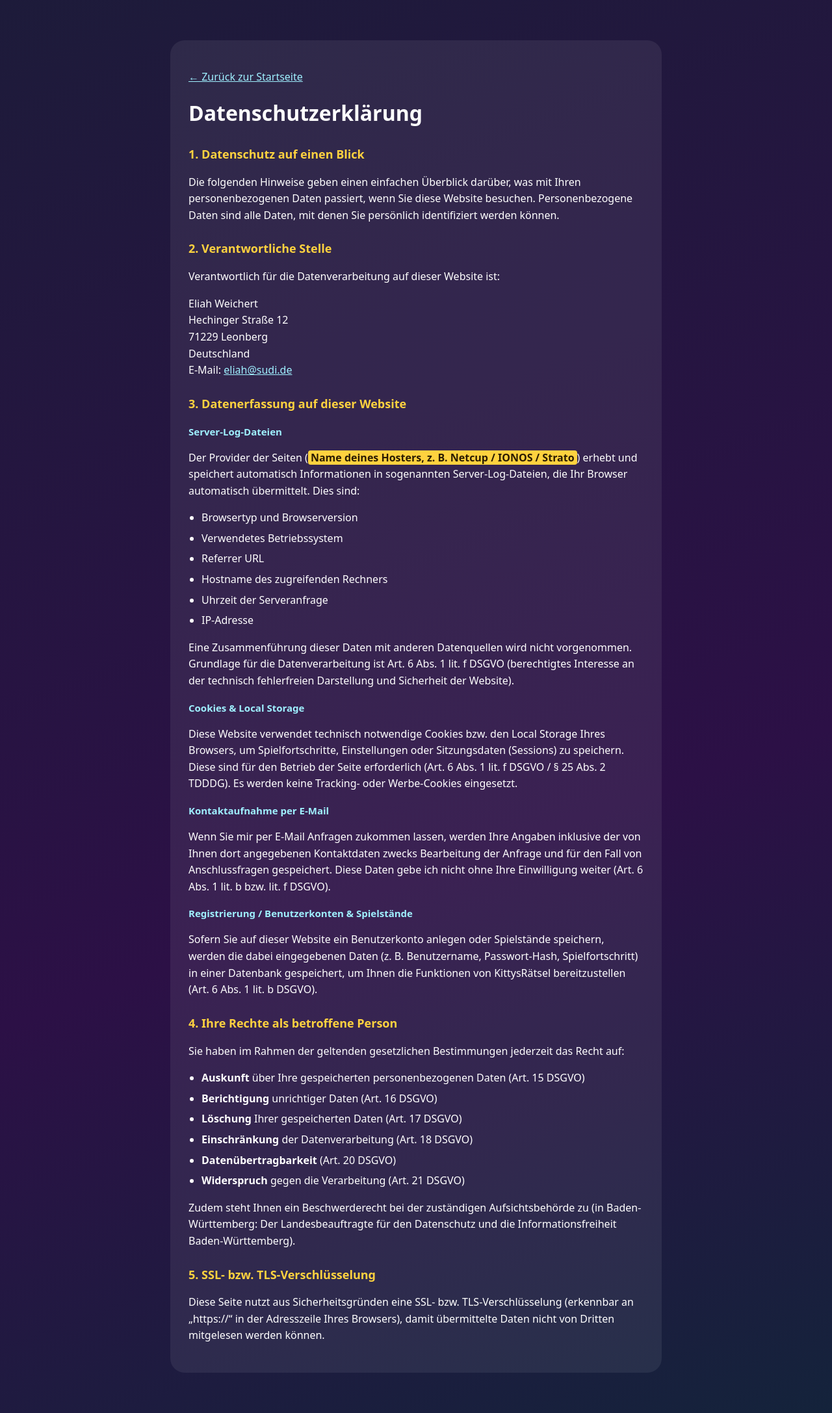
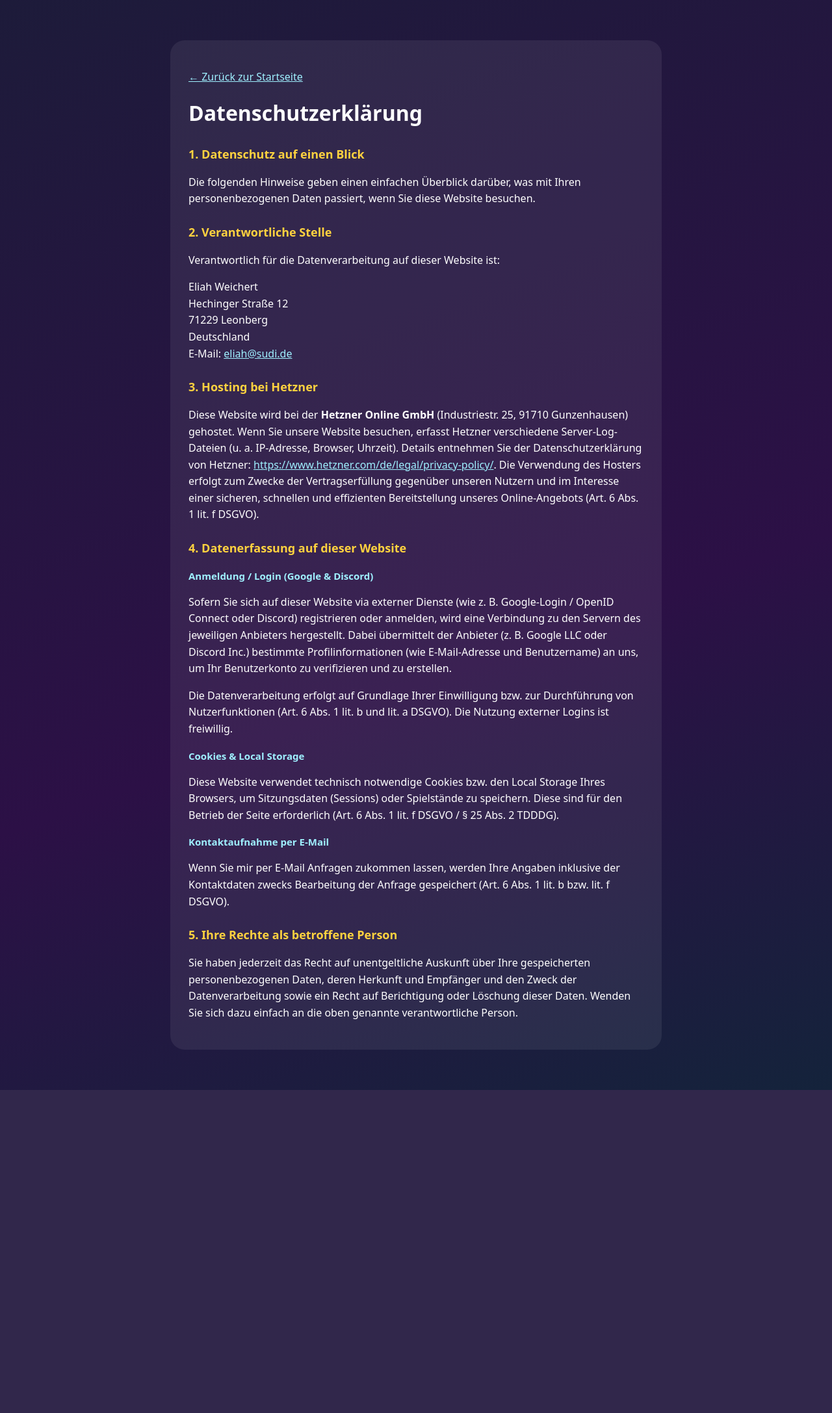
Before and after one commit to blackKittys3890/Kittysquiz, a PHP site: page /datenschutz.php in a window 1280 px wide. Shown: the whole page at 65% size. After the commit the page ends 1677 px from the top, so only its background shows below. Run offline with PHP 8.4, Linux system fonts and the light colour scheme.

Commit message:
feat: Update Datenschutzerklärung to version 1.1 with revised content and structure

```diff
--- a/datenschutz.php
+++ b/datenschutz.php
@@ -1,5 +1,5 @@
 <?php
-// Version 1.0
+// Version 1.1
 ?>
 <!DOCTYPE html>
 <html lang="de">
@@ -17,7 +17,6 @@
         h3 { font-size: 15px; margin-top: 16px; color: #9ff0ff; }
         ul { padding-left: 20px; }
         li { margin-bottom: 6px; }
-        .platzhalter { background: #ffd23f; color: #2a1b00; padding: 0 4px; border-radius: 4px; font-weight: bold; }
     </style>
 </head>
 <body>
@@ -29,8 +28,7 @@
         <h2>1. Datenschutz auf einen Blick</h2>
         <p>
             Die folgenden Hinweise geben einen einfachen Überblick darüber, was mit Ihren personenbezogenen Daten
-            passiert, wenn Sie diese Website besuchen. Personenbezogene Daten sind alle Daten, mit denen Sie
-            persönlich identifiziert werden können.
+            passiert, wenn Sie diese Website besuchen.
         </p>
 
         <h2>2. Verantwortliche Stelle</h2>
@@ -45,74 +43,50 @@
             E-Mail: <a href="mailto:eliah@sudi.de">eliah@sudi.de</a>
         </p>
 
-        <h2>3. Datenerfassung auf dieser Website</h2>
+        <h2>3. Hosting bei Hetzner</h2>
+        <p>
+            Diese Website wird bei der <strong>Hetzner Online GmbH</strong> (Industriestr. 25, 91710 Gunzenhausen) gehostet.
+            Wenn Sie unsere Website besuchen, erfasst Hetzner verschiedene Server-Log-Dateien (u. a. IP-Adresse, Browser, Uhrzeit).
+            Details entnehmen Sie der Datenschutzerklärung von Hetzner:
+            <a href="https://www.hetzner.com/de/legal/privacy-policy/" target="_blank" rel="noopener">https://www.hetzner.com/de/legal/privacy-policy/</a>.
+            Die Verwendung des Hosters erfolgt zum Zwecke der Vertragserfüllung gegenüber unseren Nutzern und im Interesse einer
+            sicheren, schnellen und effizienten Bereitstellung unseres Online-Angebots (Art. 6 Abs. 1 lit. f DSGVO).
+        </p>
 
-        <h3>Server-Log-Dateien</h3>
+        <h2>4. Datenerfassung auf dieser Website</h2>
+
+        <h3>Anmeldung / Login (Google &amp; Discord)</h3>
         <p>
-            Der Provider der Seiten (<span class="platzhalter">Name deines Hosters, z. B. Netcup / IONOS / Strato</span>)
-            erhebt und speichert automatisch Informationen in sogenannten Server-Log-Dateien, die Ihr Browser
-            automatisch übermittelt. Dies sind:
+            Sofern Sie sich auf dieser Website via externer Dienste (wie z. B. Google-Login / OpenID Connect oder Discord)
+            registrieren oder anmelden, wird eine Verbindung zu den Servern des jeweiligen Anbieters hergestellt. Dabei übermittelt
+            der Anbieter (z. B. Google LLC oder Discord Inc.) bestimmte Profilinformationen (wie E-Mail-Adresse und Benutzername) an uns,
+            um Ihr Benutzerkonto zu verifizieren und zu erstellen.
         </p>
-        <ul>
-            <li>Browsertyp und Browserversion</li>
-            <li>Verwendetes Betriebssystem</li>
-            <li>Referrer URL</li>
-            <li>Hostname des zugreifenden Rechners</li>
-            <li>Uhrzeit der Serveranfrage</li>
-            <li>IP-Adresse</li>
-        </ul>
         <p>
-            Eine Zusammenführung dieser Daten mit anderen Datenquellen wird nicht vorgenommen.
-            Grundlage für die Datenverarbeitung ist Art. 6 Abs. 1 lit. f DSGVO (berechtigtes Interesse an der technisch
-            fehlerfreien Darstellung und Sicherheit der Website).
+            Die Datenverarbeitung erfolgt auf Grundlage Ihrer Einwilligung bzw. zur Durchführung von Nutzerfunktionen (Art. 6 Abs. 1 lit. b und lit. a DSGVO).
+            Die Nutzung externer Logins ist freiwillig.
         </p>
 
         <h3>Cookies &amp; Local Storage</h3>
         <p>
             Diese Website verwendet technisch notwendige Cookies bzw. den Local Storage Ihres Browsers, um
-            Spielfortschritte, Einstellungen oder Sitzungsdaten (Sessions) zu speichern. Diese sind für den Betrieb
-            der Seite erforderlich (Art. 6 Abs. 1 lit. f DSGVO / § 25 Abs. 2 TDDDG). Es werden keine Tracking- oder
-            Werbe-Cookies eingesetzt.
+            Sitzungsdaten (Sessions) oder Spielstände zu speichern. Diese sind für den Betrieb der Seite erforderlich
+            (Art. 6 Abs. 1 lit. f DSGVO / § 25 Abs. 2 TDDDG).
         </p>
 
         <h3>Kontaktaufnahme per E-Mail</h3>
         <p>
-            Wenn Sie mir per E-Mail Anfragen zukommen lassen, werden Ihre Angaben inklusive der von Ihnen dort
-            angegebenen Kontaktdaten zwecks Bearbeitung der Anfrage und für den Fall von Anschlussfragen gespeichert.
-            Diese Daten gebe ich nicht ohne Ihre Einwilligung weiter (Art. 6 Abs. 1 lit. b bzw. lit. f DSGVO).
+            Wenn Sie mir per E-Mail Anfragen zukommen lassen, werden Ihre Angaben inklusive der Kontaktdaten
+            zwecks Bearbeitung der Anfrage gespeichert (Art. 6 Abs. 1 lit. b bzw. lit. f DSGVO).
         </p>
 
-        <!-- Optional: Falls du ein Login / Registrierung / Datenbank für Spielstände hast, drinlassen, sonst löschen -->
-        <h3>Registrierung / Benutzerkonten &amp; Spielstände</h3>
+        <h2>5. Ihre Rechte als betroffene Person</h2>
         <p>
-            Sofern Sie auf dieser Website ein Benutzerkonto anlegen oder Spielstände speichern, werden die dabei
-            eingegebenen Daten (z. B. Benutzername, Passwort-Hash, Spielfortschritt) in einer Datenbank gespeichert,
-            um Ihnen die Funktionen von KittysRätsel bereitzustellen (Art. 6 Abs. 1 lit. b DSGVO).
-        </p>
-
-        <h2>4. Ihre Rechte als betroffene Person</h2>
-        <p>
-            Sie haben im Rahmen der geltenden gesetzlichen Bestimmungen jederzeit das Recht auf:
-        </p>
-        <ul>
-            <li><strong>Auskunft</strong> über Ihre gespeicherten personenbezogenen Daten (Art. 15 DSGVO)</li>
-            <li><strong>Berichtigung</strong> unrichtiger Daten (Art. 16 DSGVO)</li>
-            <li><strong>Löschung</strong> Ihrer gespeicherten Daten (Art. 17 DSGVO)</li>
-            <li><strong>Einschränkung</strong> der Datenverarbeitung (Art. 18 DSGVO)</li>
-            <li><strong>Datenübertragbarkeit</strong> (Art. 20 DSGVO)</li>
-            <li><strong>Widerspruch</strong> gegen die Verarbeitung (Art. 21 DSGVO)</li>
-        </ul>
-        <p>
-            Zudem steht Ihnen ein Beschwerderecht bei der zuständigen Aufsichtsbehörde zu (in Baden-Württemberg:
-            Der Landesbeauftragte für den Datenschutz und die Informationsfreiheit Baden-Württemberg).
-        </p>
-
-        <h2>5. SSL- bzw. TLS-Verschlüsselung</h2>
-        <p>
-            Diese Seite nutzt aus Sicherheitsgründen eine SSL- bzw. TLS-Verschlüsselung (erkennbar an „https://“ in der
-            Adresszeile Ihres Browsers), damit übermittelte Daten nicht von Dritten mitgelesen werden können.
+            Sie haben jederzeit das Recht auf unentgeltliche Auskunft über Ihre gespeicherten personenbezogenen Daten,
+            deren Herkunft und Empfänger und den Zweck der Datenverarbeitung sowie ein Recht auf Berichtigung oder Löschung dieser Daten.
+            Wenden Sie sich dazu einfach an die oben genannte verantwortliche Person.
         </p>
     </div>
 </body>
 </html>
-<!-- Version 1.0 -->
+<!-- Version 1.1 -->
```
